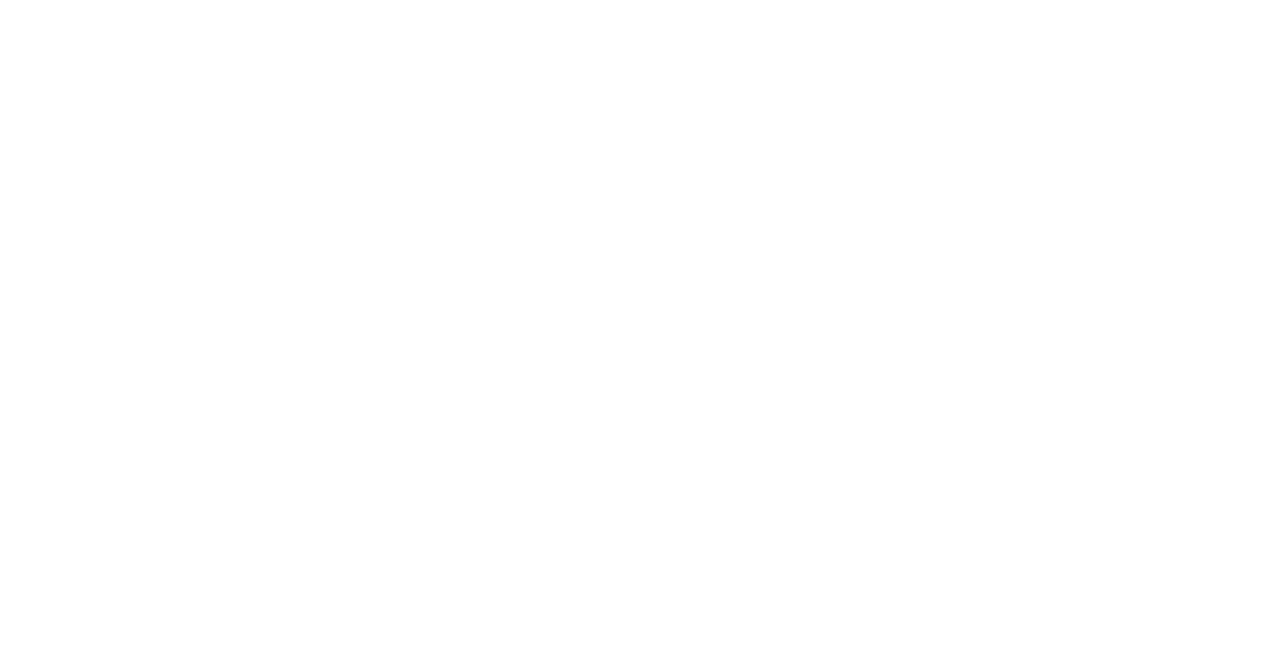
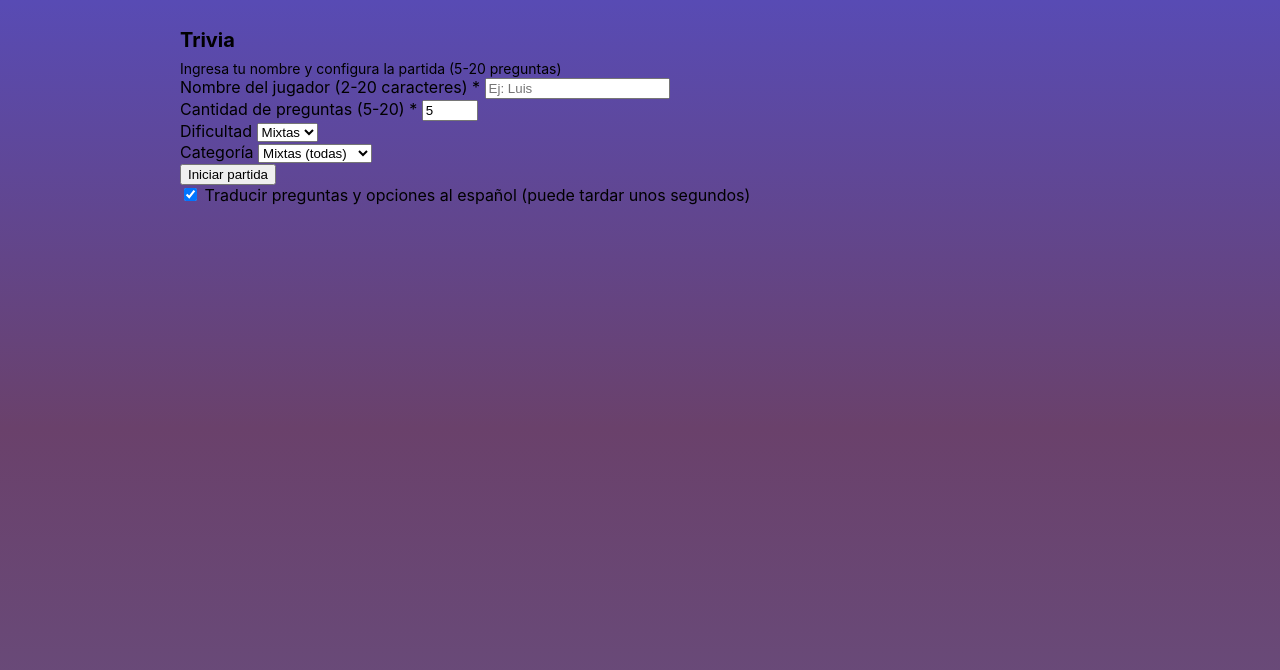
Before and after one commit to luischirinos7/trivia_game, a plain HTML site: page Trivia game/index.html in a window 1280 px wide. Drawn offline with Linux system fonts and the light colour scheme.

Commit message:
añadiendo pagina de configuracion

```diff
--- a/Trivia game/index.html
+++ b/Trivia game/index.html
@@ -7,6 +7,50 @@
     <link rel="stylesheet" href="style.css">
 </head>
 <body>
+    <div class="container">
+        <header>
+            <h1>Trivia</h1>
+            <p>Ingresa tu nombre y configura la partida (5-20 preguntas)</p>
+        </header>
+        <form id="configForm" class="grid mt-12>\"></form>
+        <div>
+          <label for="playerName">Nombre del jugador (2-20 caracteres) *</label>
+          <input id="playerName" type="text" minlength="2" maxlength="20" placeholder="Ej: Luis" required />
+          <div id="nameError" class="small" style="color:var(--danger);display:none">Nombre inválido</div>
+        </div>
+        <div>
+          <label for="questionCount">Cantidad de preguntas (5-20) *</label>
+          <input id="questionCount" type="number" min="5" max="20" value="5" required />
+          <div id="countError" class="small" style="color:var(--danger);display:none">Debe ser entre 5 y 20</div>
+        </div>
+        <div>
+          <label for="difficulty">Dificultad</label>
+          <select id="difficulty">
+            <option value="">Mixtas</option>
+            <option value="easy">Fácil</option>
+            <option value="medium">Media</option>
+            <option value="hard">Difícil</option>
+          </select>
+        </div>
+        <div>
+          <label for="category">Categoría</label>
+          <select id="category">
+            <option value="">Mixtas (todas)</option>
+            <option value="9">Cultura general</option>
+            <option value="11">Peliculas</option>
+            <option value="18">Computacion</option>
+            <option value="21">Deportes</option>
+            <option value="23">Historia</option>
+          </select>
+        </div>
+        <div class="full center">
+          <button id="startBtn" type="submit" class="btn">Iniciar partida</button>
+        </div>
+        <div class="full small">
+          <label><input id="translateToggle" type="checkbox" checked/> Traducir preguntas y opciones al español (puede tardar unos segundos)</label>
+        </div>
+    </form>
+</div>
     <script src="script.js"></script>
 </body>
 </html>
--- a/Trivia game/style.css
+++ b/Trivia game/style.css
@@ -0,0 +1,24 @@
+body{
+    margin:0;
+    font-family:Inter, ui-sans-serif, system-ui, -apple-system, "Segoe UI", Roboto, "Helvetica Neue", Arial;
+    background:linear-gradient(#584bb4, #6a416b, #685082);
+    color:var(--text);
+    min-height:100vh;
+    display:flex;
+    align-items:flex-start;
+    justify-content:center;
+    padding:28px 12px;
+}
+.container{
+    width:100%;
+    max-width:920px;
+}
+header h1{
+    margin:0 0 8px 0;
+    font-size:20px;
+}
+header p{
+    margin:0;
+    color:var(--muted);
+    font-size:14px;
+}
```
